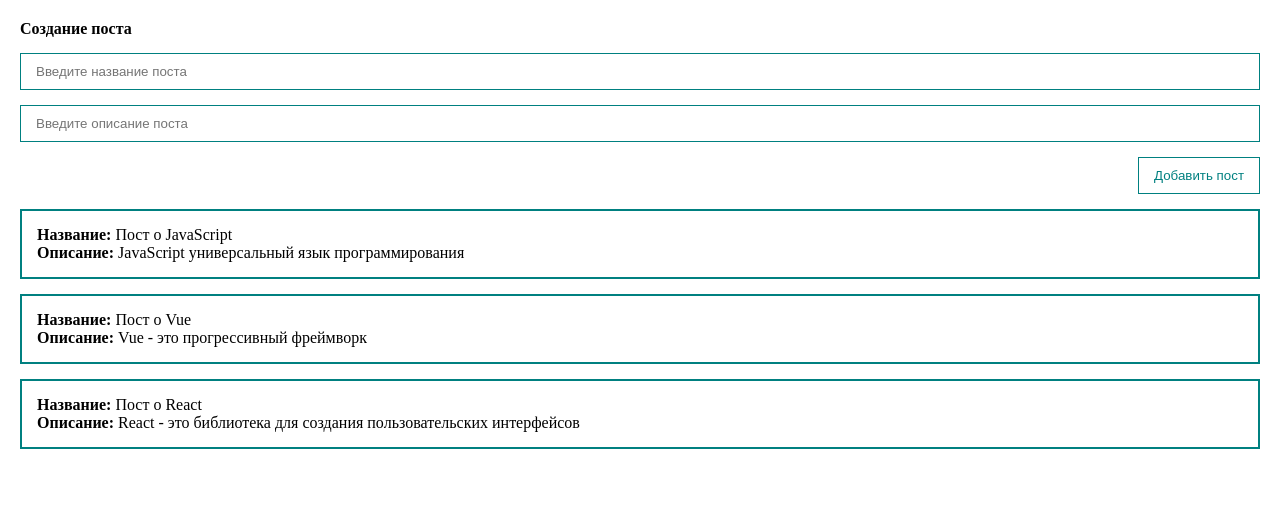
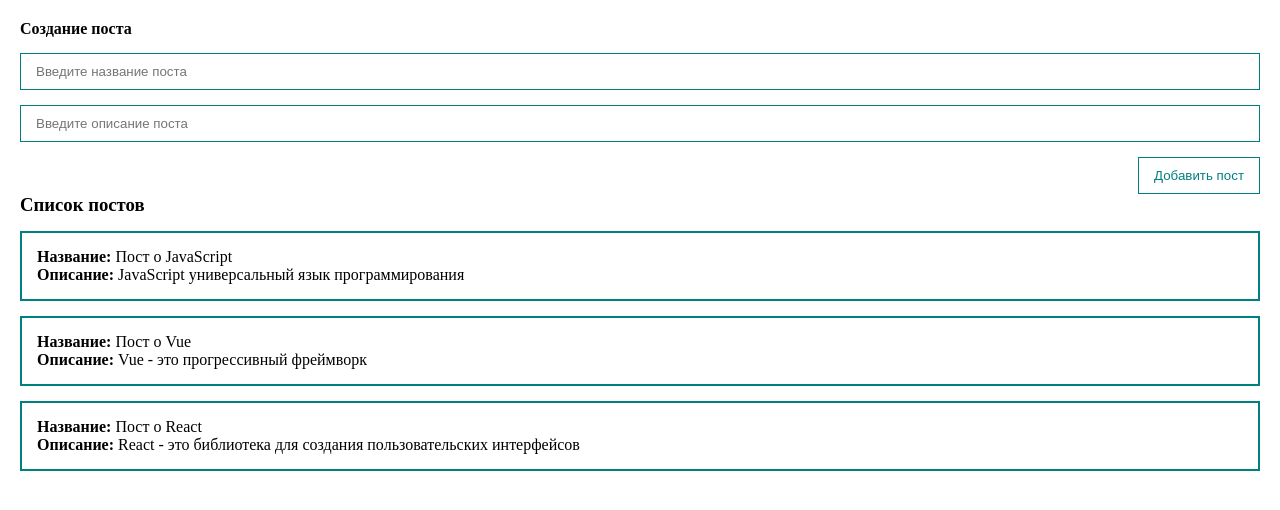
Before and after one commit to eishinkina/CRUD-application, a Vue app: page / in a window 1280 px wide. Shown: the top 510 px of the page. Built offline with nearby package versions, Linux system fonts and the light colour scheme.

Commit message:
implemented $emit. Communication between child and parent components

```diff
--- /dev/null
+++ b/src/components/PostItem.vue
@@ -0,0 +1,25 @@
+<template>
+  <div class="post">
+    <div><strong>Название: </strong>{{ post.title }}</div>
+    <div><strong>Описание: </strong>{{ post.body }}</div>
+  </div>
+</template>
+
+<script>
+export default {
+  props: {
+    post: {
+      type: Object,
+      required: true,
+    },
+  },
+};
+</script>
+
+<style>
+.post {
+  padding: 15px;
+  border: 2px solid teal;
+  margin-top: 15px;
+}
+</style>
--- a/src/components/PostList.vue
+++ b/src/components/PostList.vue
@@ -1,14 +1,16 @@
 <template>
   <div>
-    <div class="post" v-for="post in posts" :key="post.id">
-      <div><strong>Название: </strong>{{ post.title }}</div>
-      <div><strong>Описание: </strong>{{ post.body }}</div>
-    </div>
+    <h3>Cписок постов</h3>
+    <PostItem v-for="post in posts" :post="post" />
   </div>
 </template>
 
 <script>
+import PostItem from "./PostItem.vue";
 export default {
+  components: {
+    PostItem,
+  },
   props: {
     posts: {
       type: Array,
@@ -19,9 +21,5 @@
 </script>
 
 <style scoped>
-.post {
-  padding: 15px;
-  border: 2px solid teal;
-  margin-top: 15px;
-}
+
 </style>
```
